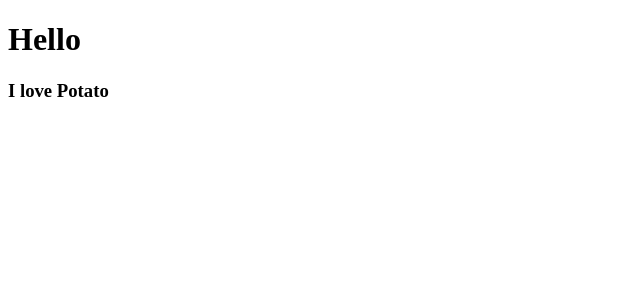
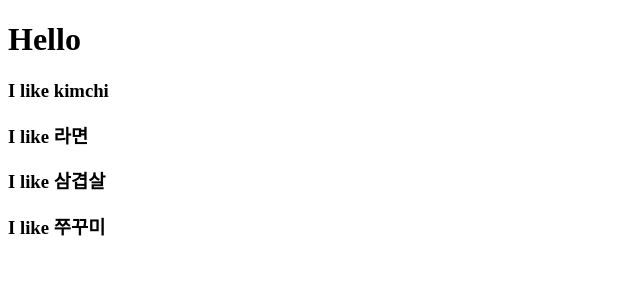
Before and after one commit to NaDaPuPu/react-movie-app, a React (Create React App) app: page / in a window 1280 px wide. Shown: the top 300 px of the page, without its empty margins (0-640 px from the left). Built offline with nearby package versions, Linux system fonts and the light colour scheme.

Commit message:
Chapter 2.1.

```diff
--- a/src/App.js
+++ b/src/App.js
@@ -1,11 +1,18 @@
 import React from 'react';
 import Potato from './Potato';
+
+function Food({ fav }) {
+  return <h3>I like {fav}</h3>;
+}
 
 function App() {
   return (
     <div>
       <h1>Hello</h1>
-      <Potato />
+      <Food fav='kimchi' />
+      <Food fav='라면' />
+      <Food fav='삼겹살' />
+      <Food fav='쭈꾸미' />
     </div>
   );
 }
```
